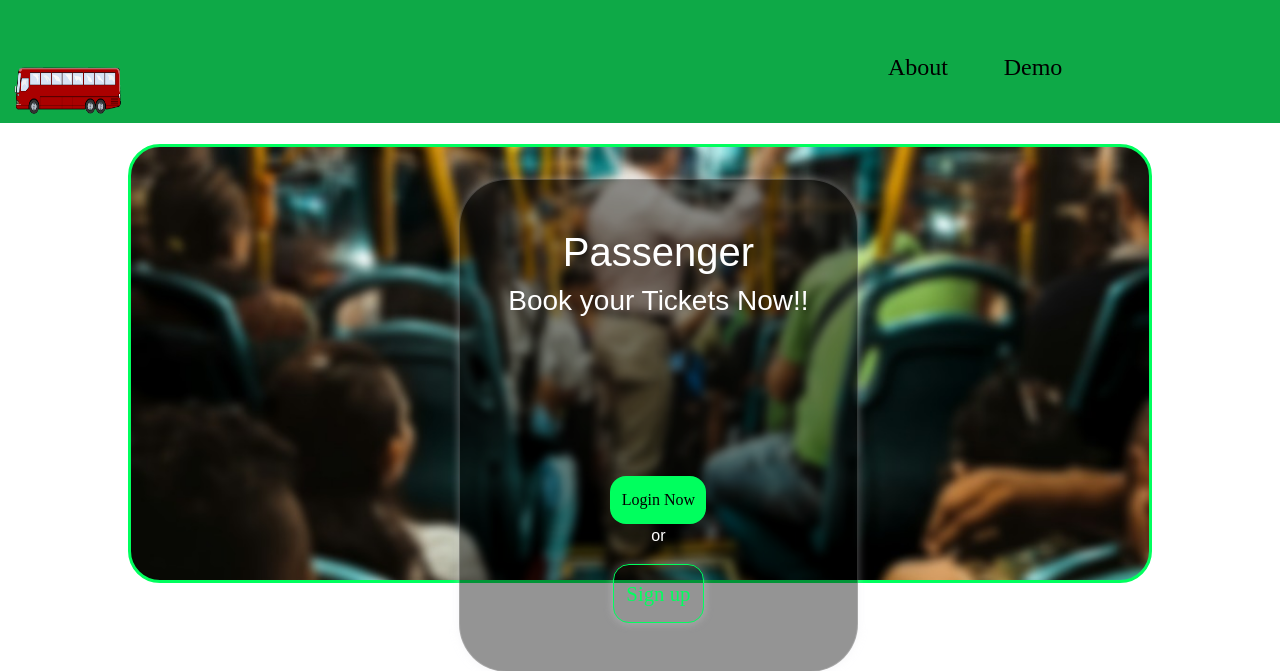
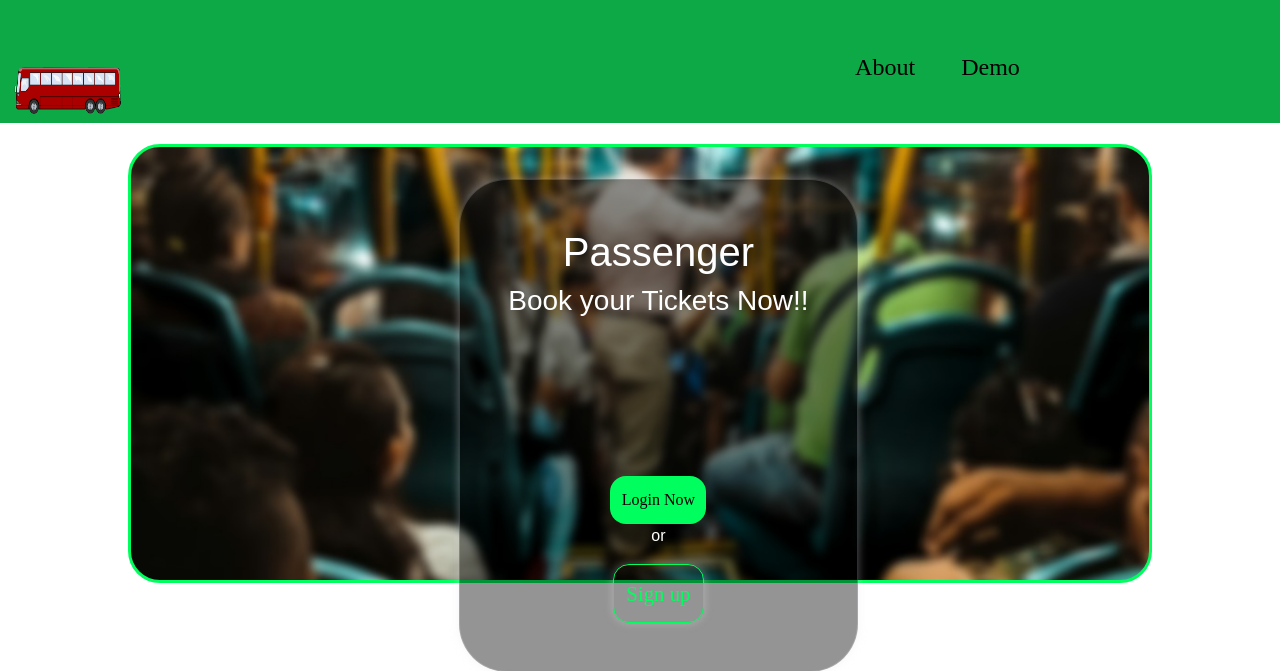
Before and after one commit to Karthick-R-25/Realtime-Ticket-Booking, a Django app: page / in a window 1280 px wide; the page is wider, and only the part inside the window is pictured. Shown: the top 671 px of that part. Run offline with Django 4.2, Linux system fonts and the light colour scheme.

Commit message:
Update base.html

```diff
--- a/engine/bus/templates/base.html
+++ b/engine/bus/templates/base.html
@@ -23,7 +23,7 @@
           <div class="collapse navbar-collapse" id="navbarNav">
             <ul class="navbar-nav">
 
-                   <li class="nav-item mt-3 ms-5">
+                   <li class="nav-item mt-3" style="margin-left:10%;">
                   <a class="nav-link" href="#">About</a></li>
                   <li class="nav-item mt-3">
                   <a class="nav-link" href="#">Demo</a></li>
```
